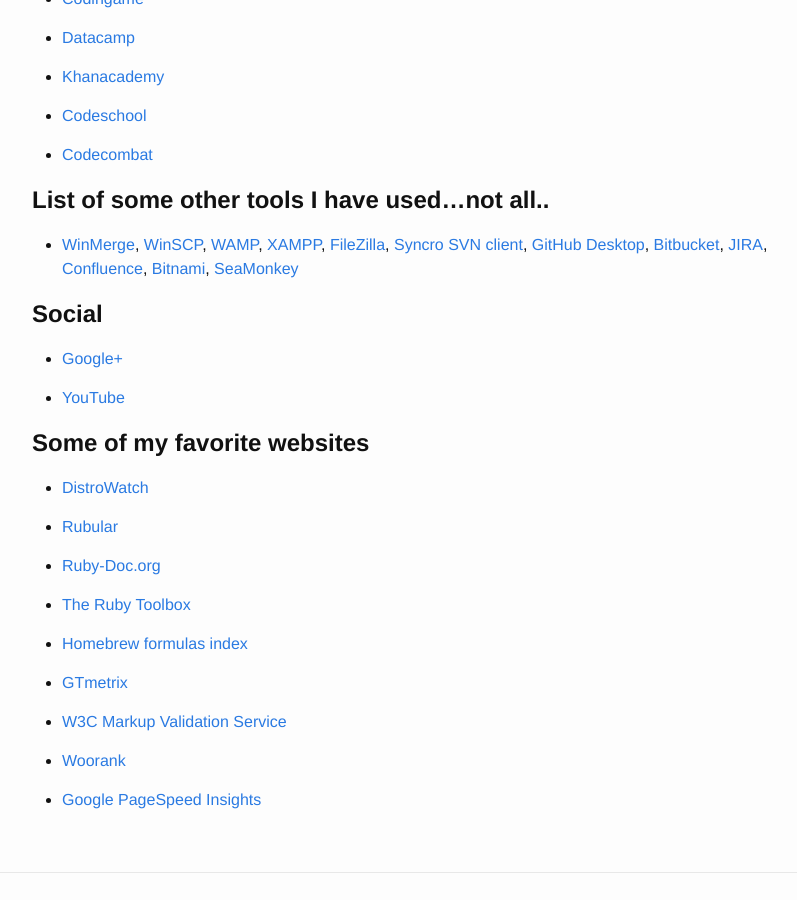
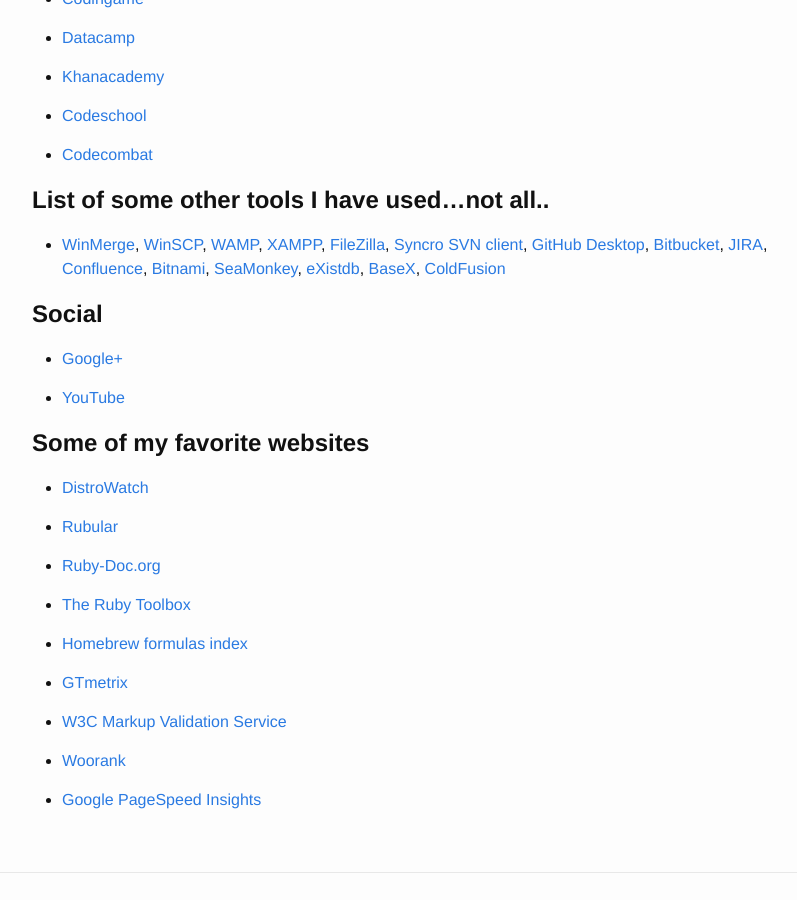
Before and after one commit to slurpcode/beast, a Jekyll site: the page built from about.md, in a window 1280 px wide and 900 px high, scrolled down 1587 px. Shown: the whole window, without its empty margins (238-1035 px from the left). Built offline with Jekyll 4.4.1, drawn with Linux system fonts in a browser that asks for light colours.

Commit message:
update about

```diff
--- a/about.md
+++ b/about.md
@@ -144,7 +144,10 @@ https://bitbucket.org/){:target="_blank"}, [JIRA](
 https://www.atlassian.com/software/jira){:target="_blank"}, [Confluence](
 https://www.atlassian.com/software/confluence){:target="_blank"}, [Bitnami](
 https://bitnami.com/stacks){:target="_blank"}, [SeaMonkey](
-http://www.seamonkey-project.org/){:target="_blank"}
+http://www.seamonkey-project.org/){:target="_blank"}, [eXistdb](
+http://exist-db.org/exist/apps/homepage/index.html){:target="_blank"}, [BaseX](
+http://basex.org/){:target="_blank"}, [ColdFusion](
+http://www.adobe.com/au/products/coldfusion-family.html){:target="_blank"}
 
 **Social**
 =====================
```
Also changed, not shown: 1 other file.
